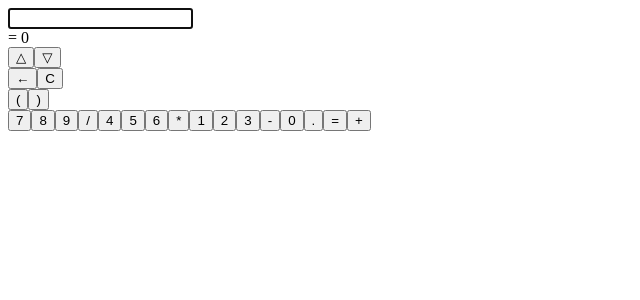
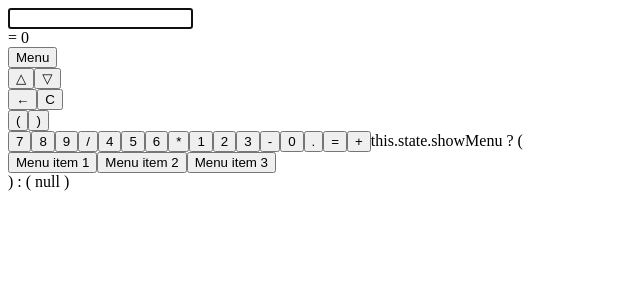
Before and after one commit to cs3100-team10/calc02, a React app: page / in a window 1280 px wide. Shown: the top 300 px of the page, without its empty margins (0-640 px from the left). Built offline with nearby package versions, Linux system fonts and the light colour scheme; the HTML template or start-up script is replaced by a standard one; what ohm-js would draw is missing.

Commit message:
started adding settings menu referencing #11

```diff
--- a/src/App/App.tsx
+++ b/src/App/App.tsx
@@ -12,11 +12,13 @@ interface AppState
     output: string;
     prevInput: string;
     lex: boolean;
+    showMenu: boolean;
+    closeMenu: boolean;
 }
 
 class App extends React.Component<AppProps, AppState>
 {
-
+    closeMenu: any;
     private userInput;
     //memory
     memory : InputHistory;
@@ -32,7 +34,9 @@ class App extends React.Component<AppProps, AppState>
             input: "",
             output: "= 0",
             prevInput: "",
-            lex: false
+            lex: false,
+            showMenu: false,
+            //closeMenu: true,
         };
 
         this.userInput = React.createRef();
@@ -46,6 +50,18 @@ class App extends React.Component<AppProps, AppState>
         this.handleMemoryUp = this.handleMemoryUp.bind(this);
         this.handleMemoryBack = this.handleMemoryBack.bind(this);
 
+        this.showMenu = this.showMenu.bind(this);
+        //this.closeMenu = this.closeMenu.bind(this);
+    }
+
+    showMenu(event) {
+        event.preventDevault();
+
+        this.setState({
+            showMenu: true },
+            () => {
+                document.addEventListener('click', this.closeMenu);
+        });
     }
 
     handleButtonPushed(input: string)
@@ -243,6 +259,9 @@ class App extends React.Component<AppProps, AppState>
                     {this.state.output}
                 </section>
                 <section id="buttons">
+                    <div className = "menu">
+                        <EntryButton className="action" onClick={this.ShowMenu}>Menu</EntryButton>
+                    </div>
                     <div className="memory">
                         <EntryButton className="action" callback={this.handleMemoryUp}>&#x025B3;</EntryButton>
                         <EntryButton className="action" callback={this.handleMemoryBack}>&#x025BD;</EntryButton>
@@ -270,6 +289,18 @@ class App extends React.Component<AppProps, AppState>
                     <EntryButton className="operation" callback={this.handleSubmit} submit>=</EntryButton>
                     <CharacterButton className="operation">+</CharacterButton>
 
+                    this.state.showMenu
+                        ? (
+                            <div className="menu">
+                                <EntryButton> Menu item 1 </EntryButton>
+                                <EntryButton> Menu item 2 </EntryButton>
+                                <EntryButton> Menu item 3 </EntryButton>
+                            </div>
+                        )
+                        : (
+                            null
+                        )
+
                 </section>
             </form>
         );
--- a/src/style.scss
+++ b/src/style.scss
@@ -33,41 +33,6 @@ body
     justify-content: center;
     align-items: center;
     height: 100vh;
-
-    /*
-    .background-color
-    {
-        &.red
-        {
-            background: red;
-        }
-        &.orange
-        {
-            background: orange;
-        }
-        &.yellow
-        {
-            background: yellow;
-        }
-        &.green
-        {
-            background: green;
-        }
-        &.blue
-        {
-            background: blue;
-        }
-        &.purple
-        {
-            background: purple;
-        }
-        &.pink
-        {
-            background: pink;
-        }
-    }
-    */
-
 }
 
 #calculator
@@ -156,6 +121,18 @@ body
         }
     }
 
+    .menu
+    {
+        display: flex;
+        flex-direction: column;
+        justify-content: space-between;
+
+        > button
+        {
+            height: calc(50% - 1px);
+        }
+    }
+
     .parens
     {
         display: flex;
@@ -174,99 +151,6 @@ body
         font-size: 1.5rem;
     }
 
-    /*.text-size
-    {
-        &.x-small
-        {
-            font-size: 10px
-        }
-        &.small
-        {
-            font-size: 12px
-        }
-        &.medium
-        {
-            font-size: 14px
-        }
-        &.large
-        {
-            font-size: 16px
-        }
-        &.x-large
-        {
-            font-size: 18px
-        }
-        &.x-x-large
-        {
-            font-size: 20px
-        }
-    }*/
-
-    /*.text-color
-    {
-        &.red
-        {
-            color: red;
-        }
-        &.orange
-        {
-            color: orange;
-        }
-        &.yellow
-        {
-            color: yellow;
-        }
-        &.green
-        {
-            color: green;
-        }
-        &.blue
-        {
-            color: blue;
-        }
-        &.purple
-        {
-            color: purple;
-        }
-        &.pink
-        {
-            color: pink;
-        }
-    }*/
-
-     /*
-    .button-color
-    {
-        &.red
-        {
-            background: red;
-        }
-        &.orange
-        {
-            background: orange;
-        }
-        &.yellow
-        {
-            background: yellow;
-        }
-        &.green
-        {
-            background: green;
-        }
-        &.blue
-        {
-            background: blue;
-        }
-        &.purple
-        {
-            background: purple;
-        }
-        &.pink
-        {
-            background: pink;
-        }
-    }
-    */
 }
 
 
```
